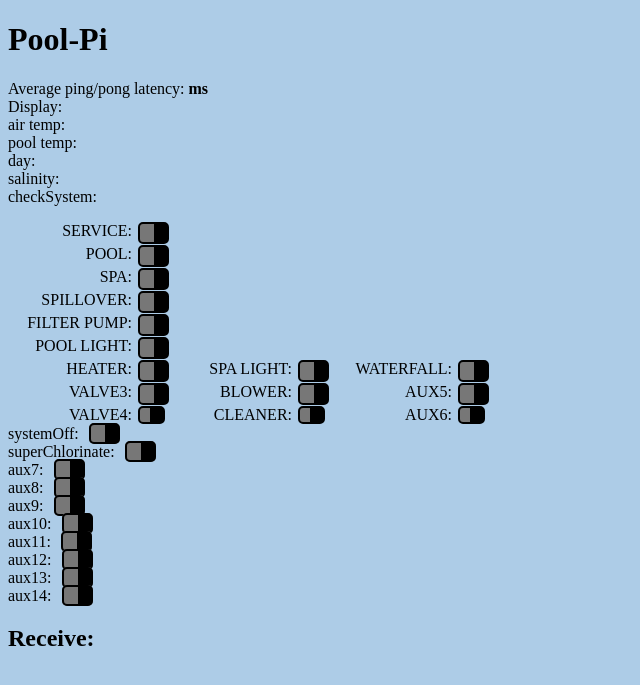
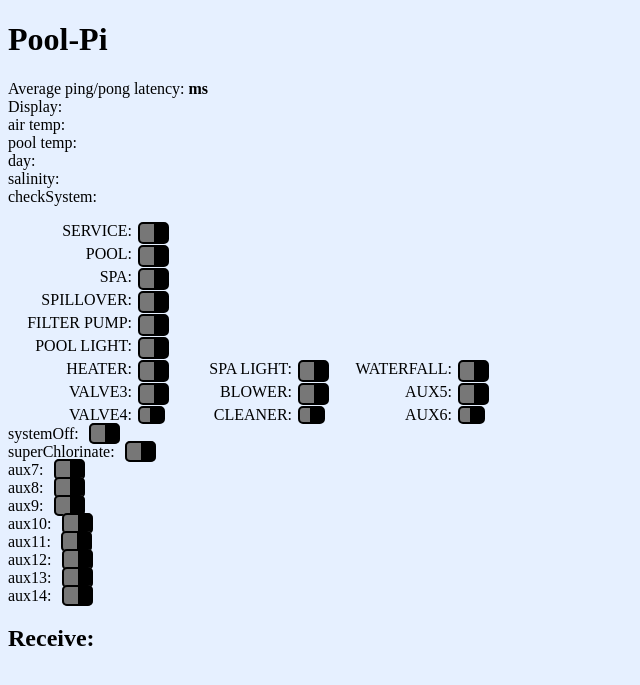
Before and after one commit to ChaseDurand/Pool-Pi, a Flask app: page / in a window 1280 px wide. Shown: the top 685 px of the page, without its empty margins (0-640 px from the left). Run offline with Flask 2, Linux system fonts and the light colour scheme; some libraries are stand-ins or nearby versions.

Commit message:
Updated background

```diff
--- a/pool-pi/static/styles.css
+++ b/pool-pi/static/styles.css
@@ -1,5 +1,5 @@
 body {
-  background-color: rgb(173, 204, 231);
+  background-color: rgb(230, 240, 255);
 }
 
 switch.toggler {
```
